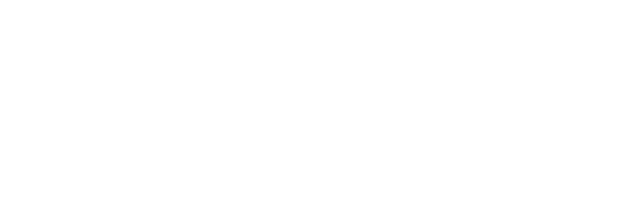
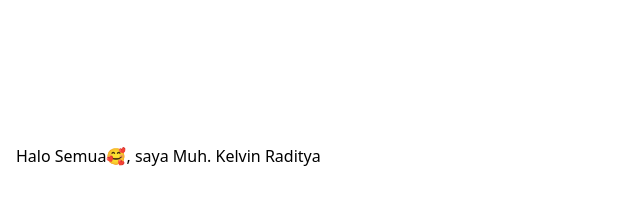
Before and after one commit to KelvinnDv/Portofolio, a website: page Index.html in a window 1280 px wide. Shown: the whole page, without its empty margins (0-640 px from the left). Drawn offline with Linux system fonts and the light colour scheme.

Commit message:
add kalimat sapaan di hero section

```diff
--- a/Index.html
+++ b/Index.html
@@ -12,8 +12,8 @@
     <section id="home" class="pt-36">
         <div class="container">
             <div class="flex flex-wrap">
-                <div class="w-full self-center">
-
+                <div class="w-full self-center px-4">
+                    <h1>Halo Semua🥰, saya Muh. Kelvin Raditya</h1>
                 </div>
             </div>
         </div>
```
Also changed, not shown: dist/output.css.
